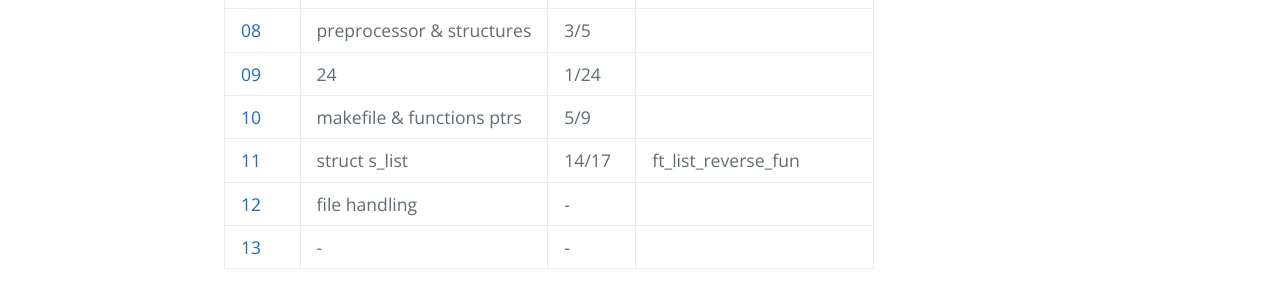
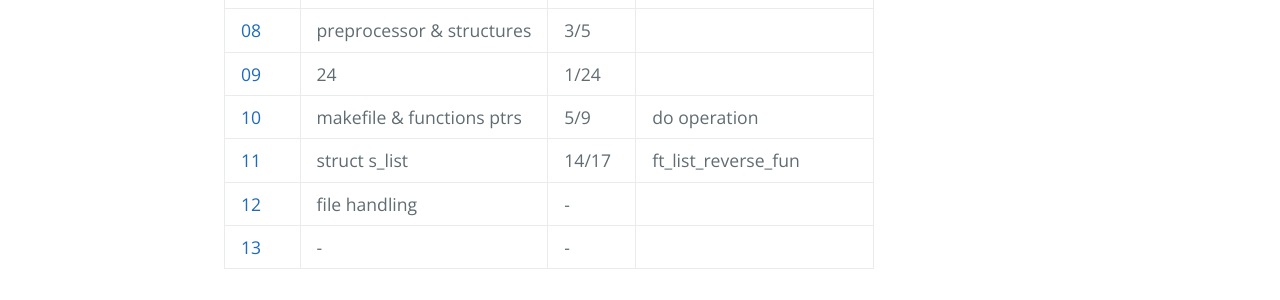
Before and after one commit to Obsaa/42-piscine-c-1, a Jekyll site: the page built from index.md, in a window 1280 px wide. Shown: the part 806-1106 px from the top of the page. Built offline with Jekyll 4.4.1, drawn with Linux system fonts in a browser that asks for light colours.

Commit message:
Update index.md

```diff
--- a/index.md
+++ b/index.md
@@ -16,7 +16,7 @@ layout: base
 | [07](pdfs/j07.pdf) | malloc | 5/7 | convert base |
 | [08](pdfs/j08.pdf) | preprocessor & structures | 3/5 | |
 | [09](pdfs/j09/ex00.pdf) | 24 | 1/24 | |
-| [10](pdfs/j10.pdf) | makefile & functions ptrs | 5/9 | |
+| [10](pdfs/j10.pdf) | makefile & functions ptrs | 5/9 | do operation |
 | [11](pdfs/j11.pdf) | struct s_list | 14/17 | ft_list_reverse_fun |
 | [12](pdfs/j12.pdf) | file handling | - | |
 | [13](pdfs/j13.pdf) | - | - | |
```
